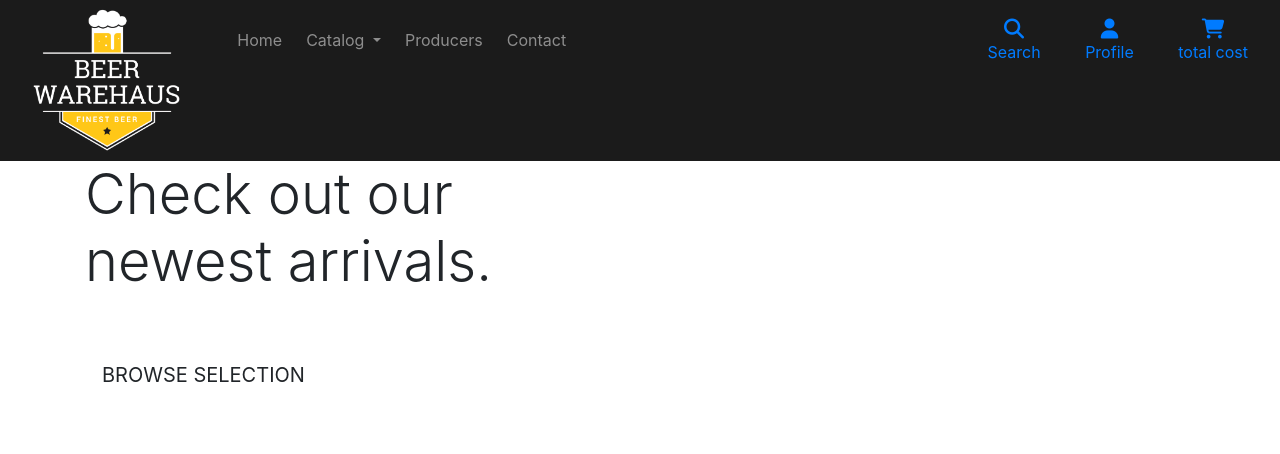
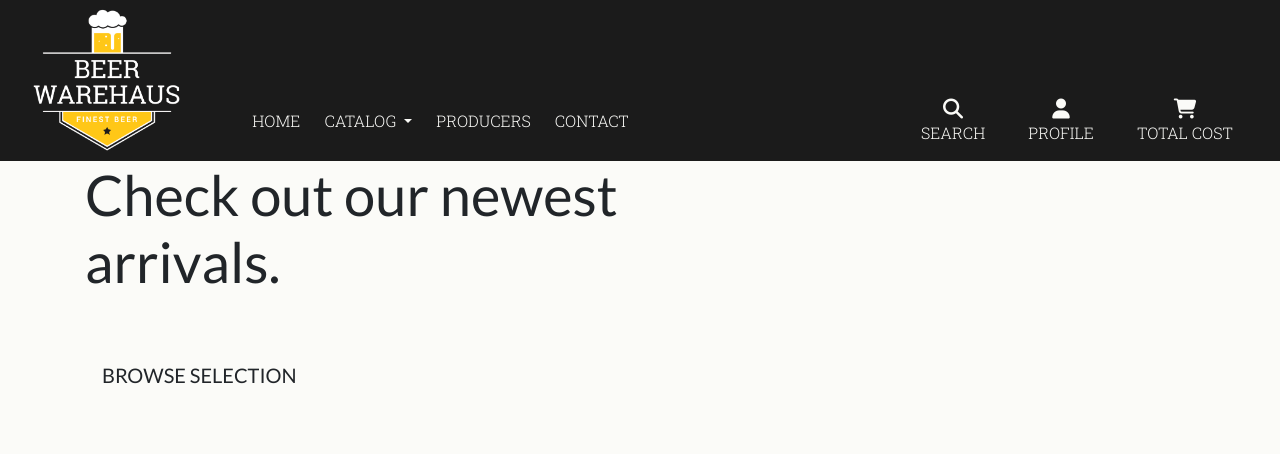
Before and after one commit to jumboduck/beer-warehaus, a Django app: page / in a window 1280 px wide. Shown: the top 454 px of the page. Run offline with Django 3.2, Linux system fonts and the light colour scheme; some libraries are stand-ins or nearby versions.

Commit message:
updated styles for navigation

```diff
--- a/static/css/base.css
+++ b/static/css/base.css
@@ -1,5 +1,24 @@
+@import url("https://fonts.googleapis.com/css2?family=Lato&family=Roboto+Slab:wght@300;400&display=swap");
+
+body {
+    background-color: #fbfbf8;
+    font-family: "Lato", sans-serif;
+}
+
 .site-header {
     background-color: #1b1b1b;
+    position: relative;
+}
+
+.nav-link {
+    color: #fbfbf8;
+    text-transform: uppercase;
+    font-family: "Roboto Slab", serif;
+    font-weight: 300;
+}
+
+.nav-link:hover {
+    color: #ffc717;
 }
 
 @media (min-width: 768px) {
@@ -16,4 +35,9 @@
     .w-md-100 {
         width: 100% !important;
     }
+    .full-nav {
+        position: absolute;
+        bottom: 0px;
+        right: 0px;
+    }
 }
--- a/templates/base.html
+++ b/templates/base.html
@@ -55,11 +55,8 @@
             </div>
 
             <!--Navigation -->
-            <div class="col-12 col-lg-10">
-
-                <!-- General Nav -->
-                <div class="row">
-                    <nav class="navbar navbar-expand-lg navbar-dark w-100">
+            <div class="col-12 col-lg-10 full-nav">
+                <nav class="navbar navbar-expand-lg w-100">
                     <button class="navbar-toggler" type="button" data-toggle="collapse" data-target="#main-nav"
                         aria-controls="main-nav" aria-expanded="false" aria-label="Toggle navigation">
                         <span class="navbar-toggler-icon"></span>
--- a/templates/includes/main-nav.html
+++ b/templates/includes/main-nav.html
@@ -1,3 +1,4 @@
+<!-- Main Nav -->
 <div class="collapse navbar-collapse" id="main-nav">
     <ul class="navbar-nav">
         <li class="nav-item list-inline-item">
```
Lines whose indentation alone changed are shown as unchanged.
